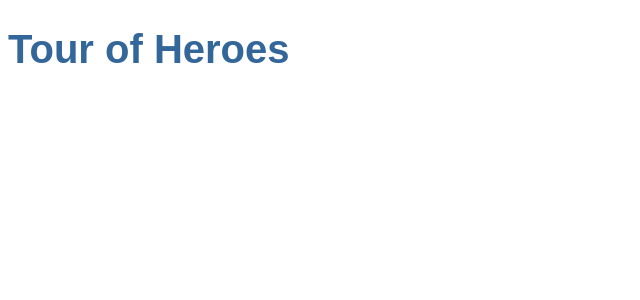
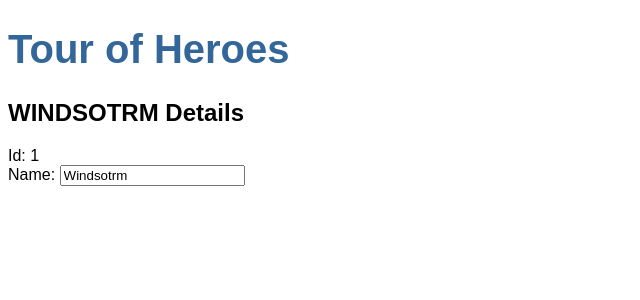
Before and after one commit to KyleMoran138/angular-refresher, an Angular app: page / in a window 1280 px wide. Shown: the top 300 px of the page, without its empty margins (0-640 px from the left). Built offline with nearby package versions, Linux system fonts and the light colour scheme.

Commit message:
-Added Heroes component ( Yes I know I spelt it wrong )

```diff
--- a/src/app/app.component.html
+++ b/src/app/app.component.html
@@ -1 +1,2 @@
 <h1>{{title}}</h1>
+<app-heros></app-heros>
--- /dev/null
+++ b/src/app/hero.ts
@@ -0,0 +1,4 @@
+export class Hero{
+    id: number;
+    name: string;
+}
--- /dev/null
+++ b/src/app/heros/heros.component.html
@@ -0,0 +1,7 @@
+<h2>{{hero.name | uppercase}} Details</h2>
+<div><span>Id: </span>{{hero.id}}</div>
+<div>
+    <label>Name:
+        <input [(ngModel)]="hero.name" placeholder="name" />
+    </label>
+</div>
--- /dev/null
+++ b/src/app/heros/heros.component.ts
@@ -0,0 +1,21 @@
+import { Component, OnInit } from '@angular/core';
+import { Hero } from '../hero';
+
+@Component({
+  selector: 'app-heros',
+  templateUrl: './heros.component.html',
+  styleUrls: ['./heros.component.css']
+})
+export class HerosComponent implements OnInit {
+
+  hero: Hero = {
+    id: 1,
+    name: 'Windsotrm'
+  };
+
+  constructor() { }
+
+  ngOnInit() {
+  }
+
+}
```
Also changed, not shown: src/app/app.module.ts (+6 -2 lines), src/app/heros/heros.component.css (added), src/app/mock-heroes.js (added), 1 other file (tests, documents, lock files or other folders).
